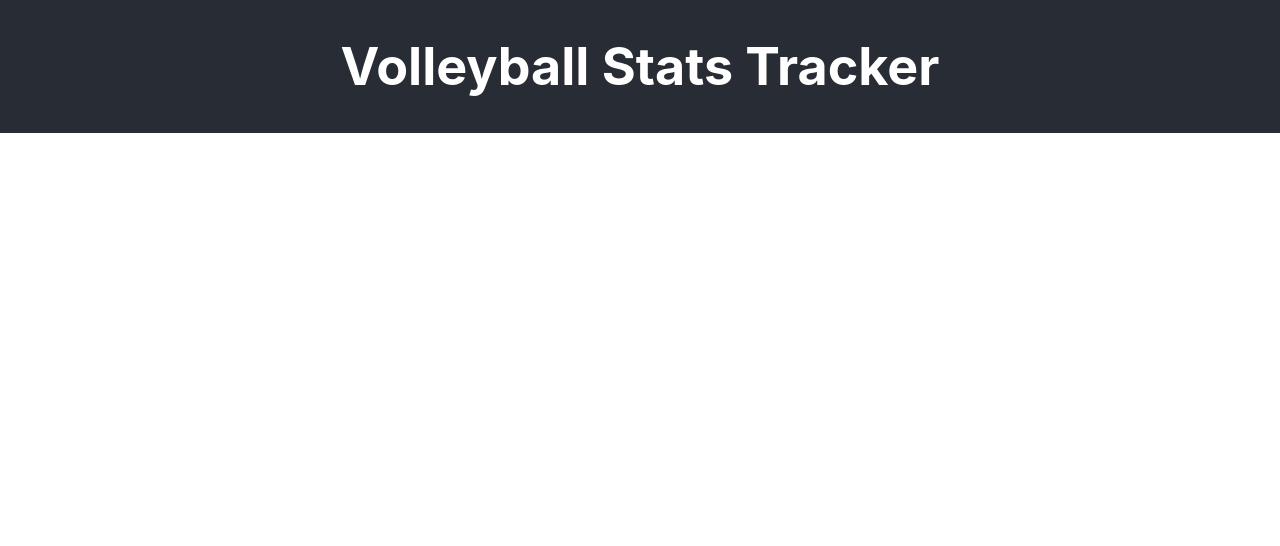
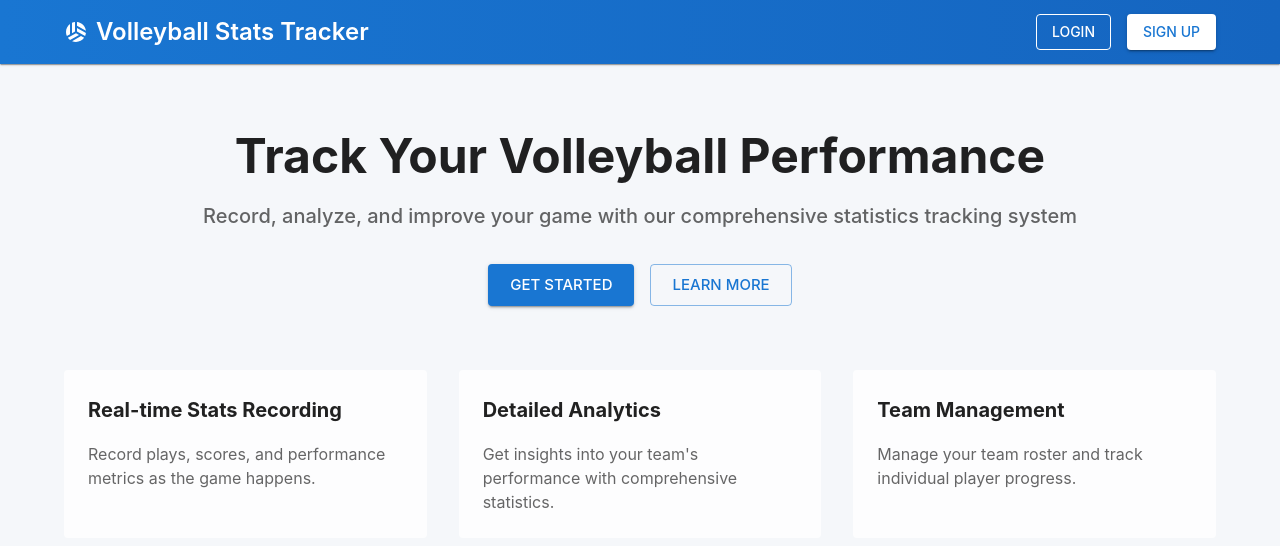
Before and after one commit to OriLevit-Projects/volleyStats0.4, a React (Create React App) app in the folder frontend/: page / in a window 1280 px wide. Shown: the top 546 px of the page. Built offline with nearby package versions, Linux system fonts and the light colour scheme.

Commit message:
basic styling of homepage and navbar

```diff
--- a/frontend/package.json
+++ b/frontend/package.json
@@ -3,6 +3,10 @@
   "version": "0.1.0",
   "private": true,
   "dependencies": {
+    "@emotion/react": "^11.13.3",
+    "@emotion/styled": "^11.13.0",
+    "@mui/icons-material": "^6.1.6",
+    "@mui/material": "^6.1.6",
     "@testing-library/jest-dom": "^5.17.0",
     "@testing-library/react": "^13.4.0",
     "@testing-library/user-event": "^13.5.0",
--- a/frontend/src/App.css
+++ /dev/null
@@ -1,14 +0,0 @@
-.App {
-  text-align: center;
-}
-
-.App-header {
-  background-color: #282c34;
-  min-height: 10vh;
-  display: flex;
-  flex-direction: column;
-  align-items: center;
-  justify-content: center;
-  font-size: calc(10px + 2vmin);
-  color: white;
-}
--- a/frontend/src/App.js
+++ b/frontend/src/App.js
@@ -1,12 +1,155 @@
-import './App.css';
+import { ThemeProvider, createTheme } from '@mui/material/styles';
+import {
+  CssBaseline,
+  AppBar,
+  Toolbar,
+  Typography,
+  Container,
+  Button,
+  Box,
+  Paper,
+  Grid
+} from '@mui/material';
+import SportVolleyballIcon from '@mui/icons-material/SportsVolleyball';
+
+const theme = createTheme({
+  palette: {
+    primary: {
+      main: '#1976d2',
+    },
+    background: {
+      default: '#f5f7fa',
+    },
+  },
+  typography: {
+    fontFamily: [
+      'Inter',
+      '-apple-system',
+      'BlinkMacSystemFont',
+      'Segoe UI',
+      'Roboto',
+      'Helvetica Neue',
+      'Arial',
+      'sans-serif',
+    ].join(','),
+  },
+});
 
 function App() {
   return (
-    <div className="App">
-      <header className="App-header">
-        <h1>Volleyball Stats Tracker</h1>
-      </header>
-    </div>
+    <ThemeProvider theme={theme}>
+      <CssBaseline />
+      <div className="App">
+        <AppBar
+          position="static"
+          elevation={1}
+          sx={{
+            backgroundColor: 'primary.main',
+            backgroundImage: 'linear-gradient(to right, #1976d2, #1565c0)'
+          }}
+        >
+          <Toolbar>
+            <Container maxWidth="lg">
+              <Box sx={{
+                display: 'flex',
+                justifyContent: 'space-between',
+                alignItems: 'center',
+                width: '100%'
+              }}>
+                <Box sx={{ display: 'flex', alignItems: 'center', gap: 1 }}>
+                  <SportVolleyballIcon sx={{ color: 'white' }} />
+                  <Typography
+                    variant="h5"
+                    component="h1"
+                    sx={{
+                      color: 'white',
+                      fontWeight: 600
+                    }}
+                  >
+                    Volleyball Stats Tracker
+                  </Typography>
+                </Box>
+
+                <Box sx={{ display: 'flex', gap: 2 }}>
+                  <Button
+                    variant="outlined"
+                    sx={{
+                      color: 'white',
+                      borderColor: 'white',
+                      '&:hover': {
+                        borderColor: 'white',
+                        backgroundColor: 'rgba(255, 255, 255, 0.1)'
+                      }
+                    }}
+                  >
+                    Login
+                  </Button>
+                  <Button
+                    variant="contained"
+                    sx={{
+                      backgroundColor: 'white',
+                      color: 'primary.main',
+                      '&:hover': {
+                        backgroundColor: 'rgba(255, 255, 255, 0.9)'
+                      }
+                    }}
+                  >
+                    Sign Up
+                  </Button>
+                </Box>
+              </Box>
+            </Container>
+          </Toolbar>
+        </AppBar>
+
+        <Container maxWidth="lg" sx={{ mt: 8, mb: 8 }}>
+          {/* Hero Section */}
+          <Box sx={{ textAlign: 'center', mb: 8 }}>
+            <Typography variant="h3" component="h2" sx={{ mb: 2, fontWeight: 'bold' }}>
+              Track Your Volleyball Performance
+            </Typography>
+            <Typography variant="h6" color="text.secondary" sx={{ mb: 4 }}>
+              Record, analyze, and improve your game with our comprehensive statistics tracking system
+            </Typography>
+            <Button variant="contained" size="large" sx={{ mr: 2 }}>
+              Get Started
+            </Button>
+            <Button variant="outlined" size="large">
+              Learn More
+            </Button>
+          </Box>
+
+          {/* Features Section */}
+          <Grid container spacing={4} sx={{ mb: 8 }}>
+            {[
+              {
+                title: "Real-time Stats Recording",
+                description: "Record plays, scores, and performance metrics as the game happens."
+              },
+              {
+                title: "Detailed Analytics",
+                description: "Get insights into your team's performance with comprehensive statistics."
+              },
+              {
+                title: "Team Management",
+                description: "Manage your team roster and track individual player progress."
+              }
+            ].map((feature, index) => (
+              <Grid item xs={12} md={4} key={index}>
+                <Paper elevation={0} sx={{ p: 3, height: '100%', backgroundColor: 'rgba(255, 255, 255, 0.8)' }}>
+                  <Typography variant="h6" sx={{ mb: 2, fontWeight: 'bold' }}>
+                    {feature.title}
+                  </Typography>
+                  <Typography color="text.secondary">
+                    {feature.description}
+                  </Typography>
+                </Paper>
+              </Grid>
+            ))}
+          </Grid>
+        </Container>
+      </div>
+    </ThemeProvider>
   );
 }
 
```
Also changed, not shown: 1 other file (tests, documents, lock files or other folders).
